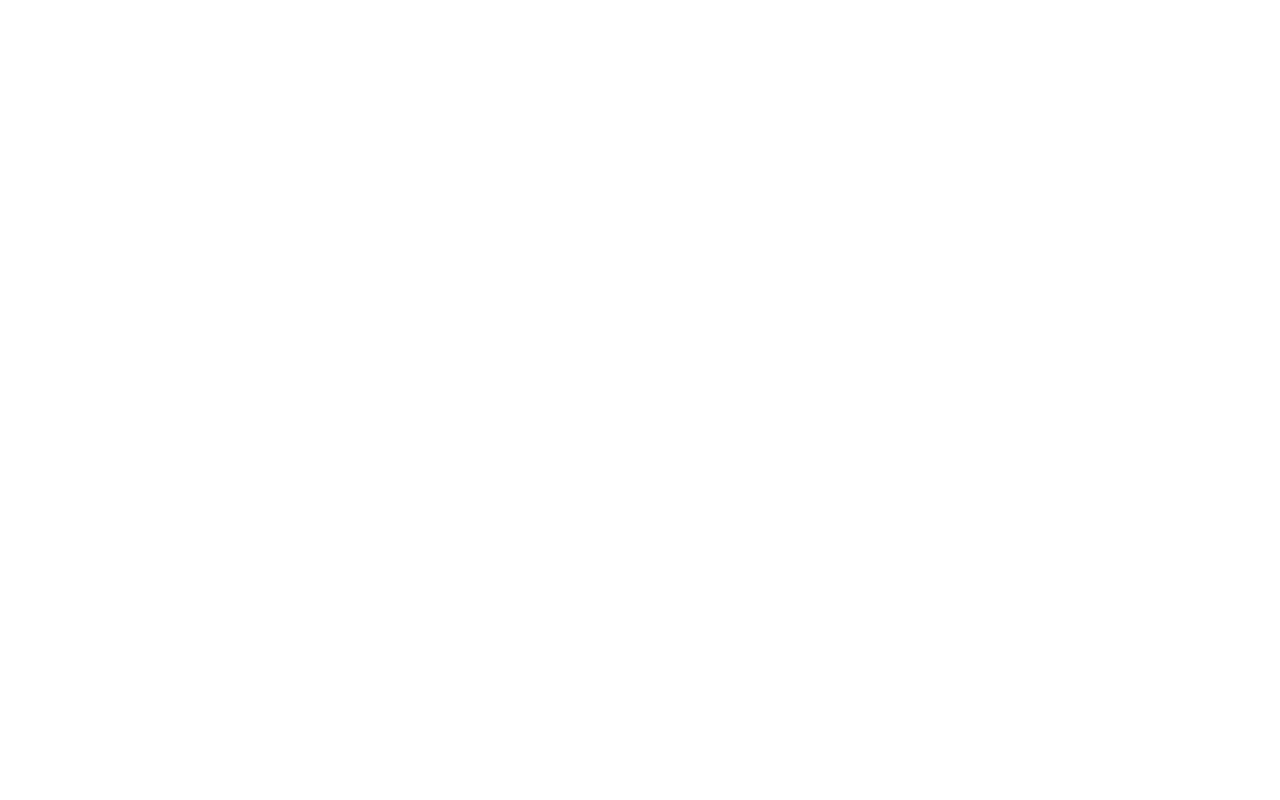
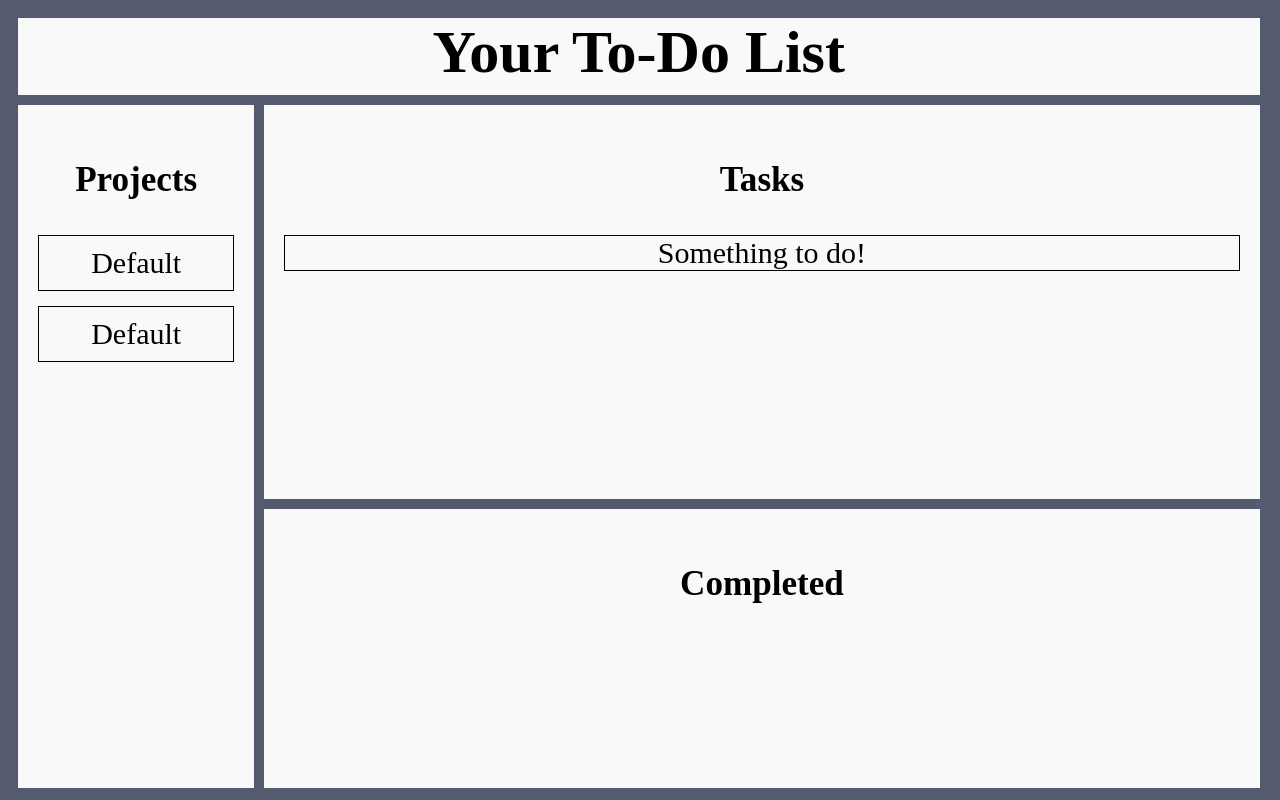
Before and after one commit to respeese/todo, a website: page dist/index.html in a window 1280 px wide. Drawn offline with Linux system fonts and the light colour scheme.

Commit message:
Added grids with titles and test projects/tasks

```diff
--- a/dist/index.html
+++ b/dist/index.html
@@ -1,8 +1,33 @@
+<!DOCTYPE html>
 <html>
-    <div id='content'>
 
+<head>
+    <title>To-Do</title>
+    <link rel="stylesheet" type="text/css" href="styles.css">
+</head>
+
+<body>
+    <div class="grid-container">
+        <div class="grid-item" id="title-grid">
+            <h1 id="title">Your To-Do List</h1>
+        </div>
+        <div class="grid-item" id="projects-grid">
+            <h3>Projects</h3>
+            <div class="projects">Default</div>
+            <div class="projects">Default</div>
+        </div>
+        <div class="grid-item" id="tasks-grid">
+            <h3>Tasks</h3>
+            <div class="tasks">Something to do!</div>
+        </div>
+        <div class="grid-item" id="completed-grid">
+            <h3>Completed</h3>
+        </div>
     </div>
 
 
-    <script src="main.js"></script>
+
+    <script type="text/javascript" src="main.js"></script>
+</body>
+
 </html>
--- /dev/null
+++ b/dist/styles.css
@@ -0,0 +1,61 @@
+html, body{
+    height: 98%;
+    background-color: #555B6E;
+}
+
+.grid-container {
+    display: grid;
+    grid-gap: 10px;
+    grid-template-columns: 19% 80%;
+    grid-template-rows: 10% 25% 25% 19% 16%;
+    background-color: #555B6E;
+    padding: 10px;
+    height: 100%;
+}
+
+.grid-item {
+    background-color: #FAF9F9;
+    text-align: center;
+    padding: 20px;
+    font-size: 30px;
+}
+
+#title-grid{
+    grid-column: 1 / span 2;
+    grid-row: 1;
+    position: relative;
+}
+
+#title {
+    position: absolute;
+    top: 0;
+    left: 0;
+    right: 0;
+    margin: auto;
+}
+
+#projects-grid{
+    grid-column: 1;
+    grid-row: 2 / span 4;
+}
+
+.projects{
+    border: 1px solid black;
+    padding: 5%;
+    margin: 8% auto;
+}
+
+#tasks-grid{
+    grid-column: 2;
+    grid-row: 2 / span 2;
+}
+
+.tasks{
+    border: 1px solid black;
+    margin: 2% auto;
+}
+
+#completed-grid{
+    grid-column: 2;
+    grid-row: 4 / span 2;
+}
```
